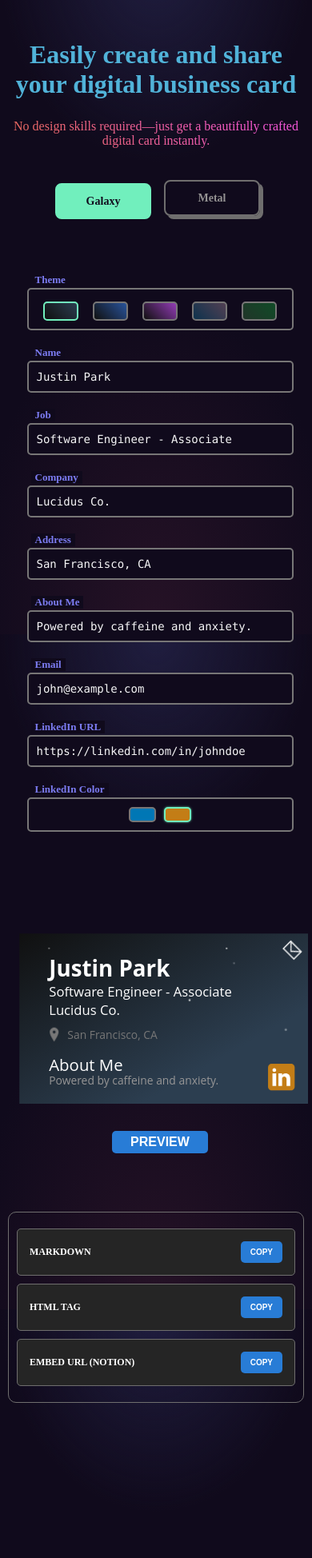
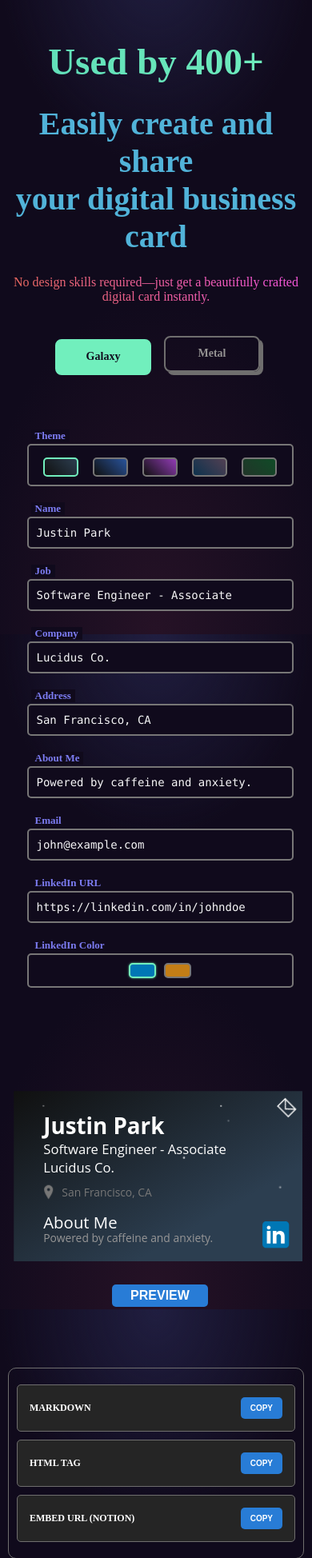
Before and after one commit to wlswo/Lucidus, a FastAPI app: page /lucidus/ in a window 390 px wide. Shown: the part 51-1999 px from the top of the page at 80% size. Before the commit the page ends 1857 px from the top, so only its background shows below. Run offline with FastAPI, Linux system fonts and the light colour scheme; some web fonts are replaced.

Commit message:
feat: add user count display and log usage statistics for card generation

```diff
--- a/api/routes.py
+++ b/api/routes.py
@@ -1,13 +1,25 @@
 from typing import Optional
+from datetime import datetime
+import json
 
 from fastapi import APIRouter, Query, Response, Request
-from fastapi.responses import HTMLResponse
+from fastapi.responses import HTMLResponse, JSONResponse
 from fastapi.templating import Jinja2Templates
 
 from api import utils
 
 router = APIRouter(prefix="/lucidus")
 templates = Jinja2Templates(directory="templates")
+LOG_FILE = "usage.log"
+
+
+def log_usage(version: str, theme: Optional[str] = None):
+    with open(LOG_FILE, "a") as f:
+        timestamp = datetime.utcnow().isoformat()
+        log_entry = f"{timestamp},{version}"
+        if theme:
+            log_entry += f",{theme}"
+        f.write(log_entry + "\n")
 
 
 @router.get("/", response_class=HTMLResponse)
@@ -16,7 +28,7 @@ async def serve_template(request: Request):
 
 
 @router.get("/card_v1")
-async def get_svg(
+async def get_svg_v1(
         theme: Optional[str] = Query(default="",
                                      description="The theme name (optional)"),
         name: Optional[str] = Query(default=""),
@@ -28,6 +40,7 @@ async def get_svg(
         linkedin: Optional[str] = Query(default=""),
         linkedin_color: Optional[str] = Query(default="#c37d16"),
 ):
+    log_usage("v1", theme)
     data = {
         "theme": theme,
         "name": name,
@@ -45,7 +58,7 @@ async def get_svg(
 
 
 @router.get("/card_v2")
-async def get_svg(
+async def get_svg_v2(
         name: Optional[str] = Query(default=""),
         job: Optional[str] = Query(default=""),
         company: Optional[str] = Query(default=""),
@@ -55,6 +68,7 @@ async def get_svg(
         linkedin: Optional[str] = Query(default=""),
         linkedin_color: Optional[str] = Query(default="#c37d16"),
 ):
+    log_usage("v2")
     data = {
         "name": name,
         "job": job,
@@ -68,3 +82,38 @@ async def get_svg(
     card_svg = utils.generate_card_v2(data=data)
     response = Response(content=card_svg, media_type="image/svg+xml")
     return response
+
+
+@router.get("/stats")
+async def get_stats():
+    try:
+        with open(LOG_FILE, "r") as f:
+            lines = f.readlines()
+    except FileNotFoundError:
+        return JSONResponse(content={"error": "Log file not found."}, status_code=404)
+
+    total_requests = len(lines)
+    v1_requests = 0
+    v2_requests = 0
+    theme_counts = {}
+
+    for line in lines:
+        parts = line.strip().split(",")
+        if len(parts) >= 2:
+            version = parts[1]
+            if version == "v1":
+                v1_requests += 1
+                if len(parts) >= 3:
+                    theme = parts[2]
+                    theme_counts[theme] = theme_counts.get(theme, 0) + 1
+            elif version == "v2":
+                v2_requests += 1
+
+    stats = {
+        "total_requests": total_requests,
+        "v1_requests": v1_requests,
+        "v2_requests": v2_requests,
+        "v1_themes": theme_counts,
+    }
+
+    return JSONResponse(content=stats)
--- a/static/script.js
+++ b/static/script.js
@@ -217,7 +217,36 @@ document.querySelectorAll('.linkedin-color-option').forEach(option => {
     });
 });
 
+function animateCountUp(el, to, duration) {
+    let startTime = null;
+    const startValue = 0;
+    const range = to - startValue;
+
+    // Easing function (ease-out cubic)
+    const easeOutCubic = t => 1 - Math.pow(1 - t, 3);
+
+    function step(timestamp) {
+        if (!startTime) startTime = timestamp;
+        const progress = Math.min((timestamp - startTime) / duration, 1);
+        const easedProgress = easeOutCubic(progress);
+
+        el.textContent = Math.floor(easedProgress * range + startValue);
+
+        if (progress < 1) {
+            window.requestAnimationFrame(step);
+        } else {
+            el.textContent = to; // Ensure it ends exactly on the target number
+        }
+    }
+
+    window.requestAnimationFrame(step);
+}
+
 window.addEventListener('DOMContentLoaded', () => {
     updateSvg();
     startSvgAnimation();
+    const countUpElement = document.getElementById('user-count-number');
+    if (countUpElement) {
+        animateCountUp(countUpElement, 400, 2700); // Count up to 400 in 3 seconds
+    }
 });
--- a/static/styles.css
+++ b/static/styles.css
@@ -65,6 +65,17 @@ h1 {
     font-size: 22px;
 }
 
+.user-count {
+    font-size: 47px;
+    background: linear-gradient(45deg, #5edcb8, #71efbd); /* Green-ish gradient */
+    background-clip: text;
+    -webkit-background-clip: text;
+    -webkit-text-fill-color: transparent;
+    text-align: center;
+    margin-bottom: 20px; /* Space between this and the h1 */
+    font-weight: bold;
+}
+
 .internal-container {
     width: 1000px;
     height: 750px;
@@ -126,7 +137,7 @@ form {
     align-items: center;
     gap: 18px;
     justify-content: center;
-    margin-right: 50px;
+    /* margin-right: 50px; REMOVED to ensure proper centering */
     margin-top: 25px;
 }
 
@@ -263,7 +274,7 @@ button:hover {
     justify-content: center;
     align-items: center;
     min-height: 400px;
-    margin-right: 25px;
+    /* margin-right: 25px; REMOVED to ensure proper centering */
 }
 
 .hidden {
@@ -410,7 +421,7 @@ button:hover {
     }
 
     h1 {
-        font-size: 32px; /* Further reduced font size */
+        font-size: 40px; /* Adjusted font size for better mobile display */
     }
 
     .intro {
@@ -471,7 +482,10 @@ button:hover {
     #svgPreview svg {
         width: 100%;
         height: auto;
-    }
+        margin: 0 auto; /* Explicitly center the SVG on mobile */
+        display: block; /* margin auto requires block-level display */
+    transform: translateX(-7px); /* Shift 15px to the left */
+}
 
     #generatedLink {
         width: 100%;
--- a/templates/preview.html
+++ b/templates/preview.html
@@ -28,6 +28,7 @@
 </header>
 <body>
 <div class="container">
+    <div class="user-count">Used by <span id="user-count-number">400</span>+</div>
     <h1>Easily create and share<br>your digital business card</h1>
     <p class="intro">No design skills required—just get a beautifully crafted digital card
         instantly.</p>
@@ -106,11 +107,11 @@
             <div class="form-group linkedin-color-group">
                 <label for="linkedinColor">LinkedIn Color</label>
                 <div class="linkedin-color-picker">
-                    <div class="linkedin-color-option" data-color="#0077B5" style="background-color: #0077B5;"></div>
-                    <div class="linkedin-color-option selected" data-color="#c37d16"
+                    <div class="linkedin-color-option selected" data-color="#0077B5" style="background-color: #0077B5;"></div>
+                    <div class="linkedin-color-option" data-color="#c37d16"
                          style="background-color: #c37d16;"></div>
                 </div>
-                <input type="hidden" id="linkedinColor" name="linkedin_color" value="#c37d16">
+                <input type="hidden" id="linkedinColor" name="linkedin_color" value="#0077B5">
             </div>
         </form>
 
```
